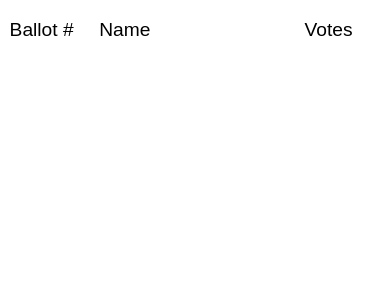
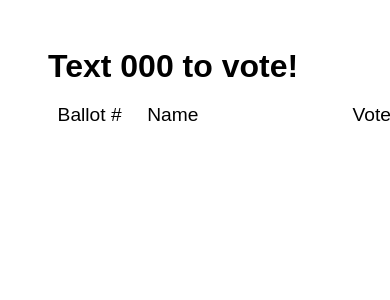
Before and after one commit to cache-rules/plebiscite, a Python web app: template templates/index.html in a window 390 px wide; the page is wider, and only the part inside the window is pictured. Shown: the top 300 px of that part. Run offline with Jinja, Linux system fonts and the light colour scheme; the template is opened without the code that fills it: most values are stand-ins (such as "Sample title", 1, 10 or a date in 2020); some libraries are stand-ins or nearby versions.

Commit message:
Render phone number in dashboard.

```diff
--- a/plebiscite/app.py
+++ b/plebiscite/app.py
@@ -66,6 +66,7 @@ class App:
         self.req_lock = RLock()
         self.config = config
         self.admin = config.get('admin')
+        self.phone = self.config['twilio']['phone']
         self.twilio = TwilioRestClient(self.config['twilio']['account_sid'], self.config['twilio']['token'])
         self.results = {}
         self.voters = {}
@@ -105,7 +106,7 @@ class App:
         return results
 
     def index(self):
-        return render_template('index.html', results=self.serialize_results())
+        return render_template('index.html', results=self.serialize_results(), phone=self.phone)
 
     def status_get(self):
         return jsonify(results=self.serialize_results())
--- a/templates/index.html
+++ b/templates/index.html
@@ -9,13 +9,15 @@
       margin: 0;
       padding: 0;
     }
-
     body {
       margin: 0;
-      padding: 0;
+      padding: 3em;
       font-family: sans-serif;
     }
-
+    .mf-doom {
+      margin: 0 auto;
+      width: 800px;
+    }
     .ballot-item {
       margin: 0.5em 0;
       padding: 0.5em;
@@ -45,6 +47,13 @@
   </style>
 </head>
 <body>
+  <div class="mf-doom">
+    <div class="phone">
+      <h1>
+        Text {{ phone }} to vote!
+      </h1>
+
+    </div>
     <div class="ballot-header">
       <div class="ballot-item">
         <span class="value header">Ballot #</span>
@@ -53,6 +62,7 @@
       </div>
     </div>
     <div class="ballot-body"></div>
+  </div>
 
   <script src="https://d3js.org/d3.v4.min.js"></script>
 
@@ -72,7 +82,7 @@
       var totalVotes = data.reduce(function (sum, o) { return sum + o.votes; }, 0);
       var ballotBody = d3.select('.ballot-body');
       var keyFn = function (d) { return d.name; };
-      var widthFn = function (d) { return '' + Math.floor((d.votes / totalVotes) * 500) + 'px'; };
+      var widthFn = function (d) { return '' + Math.floor((d.votes / totalVotes) * 495) + 'px'; };
       var voteFn = function (d) { return d.votes };
       var options = ballotBody.selectAll('div.ballot-item').data(data);
       var newOptions = options.enter().append('div').attr('class', 'ballot-item');
```
Lines whose indentation alone changed are shown as unchanged.
